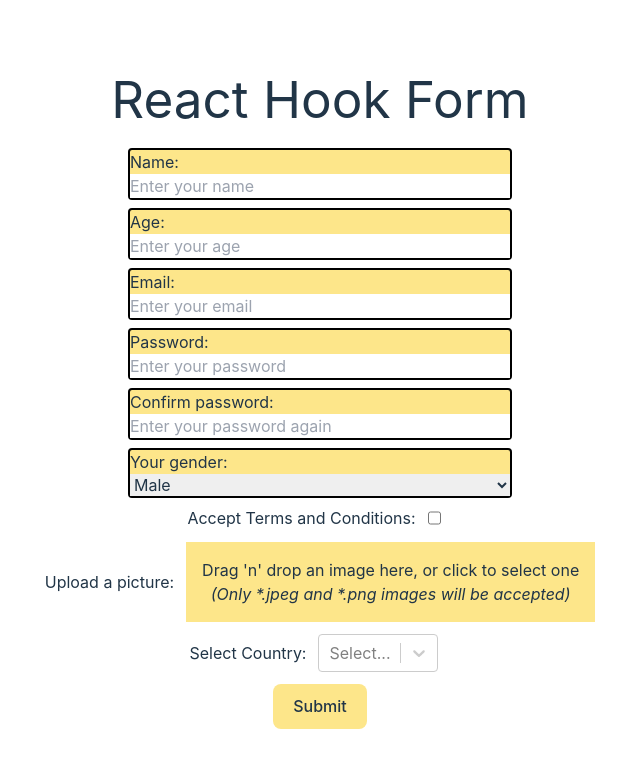
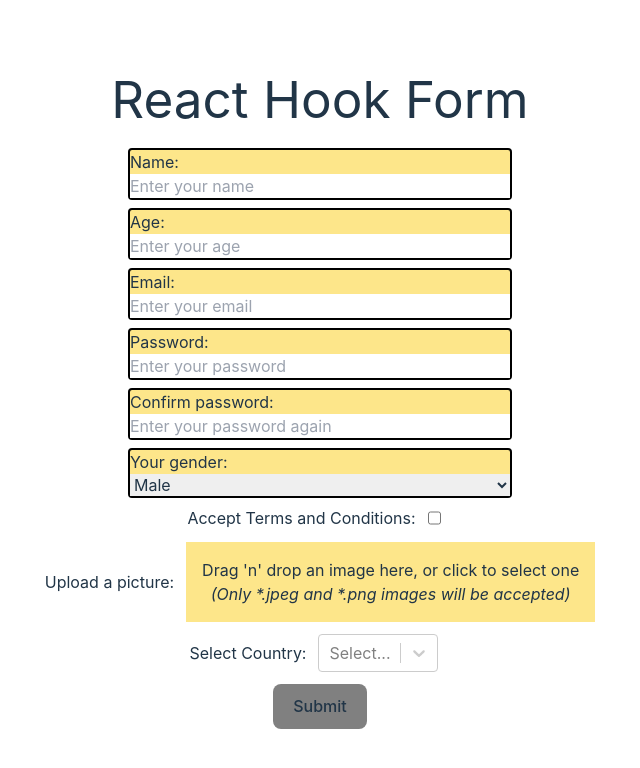
Before and after one commit to Hotimpulse/react-rs-week1, a React (Vite) app: page /react-hook-form in a window 1280 px wide. Shown: the top 768 px of the page, without its empty margins (320-960 px from the left). Built offline with nearby package versions, Linux system fonts and the light colour scheme.

Commit message:
feat: adding the picture displaying on the main route after form submission in the react hook form

```diff
--- a/package.json
+++ b/package.json
@@ -17,6 +17,7 @@
     "react-dom": "^18.2.0",
     "react-dropzone": "^14.2.3",
     "react-hook-form": "^7.48.2",
+    "react-redux": "^8.1.3",
     "react-router-dom": "^6.20.1",
     "react-select": "^5.8.0",
     "yup": "^1.3.2"
--- a/src/App.tsx
+++ b/src/App.tsx
@@ -7,6 +7,8 @@ import './App.css';
 import ReactHookForm from './ReactHookForm';
 import UncontrolledForm from './UncontrolledForm';
 import Home from './Home';
+import { Provider } from 'react-redux';
+import { store } from './store/store';
 
 const router = createBrowserRouter([
   {
@@ -28,7 +30,13 @@ const router = createBrowserRouter([
 ]);
 
 function App() {
-  return <RouterProvider router={router} />;
+  return (
+    <>
+      <Provider store={store}>
+        <RouterProvider router={router} />
+      </Provider>
+    </>
+  );
 }
 
 export default App;
--- a/src/Home.tsx
+++ b/src/Home.tsx
@@ -1,10 +1,19 @@
 import { Link } from 'react-router-dom';
+import { useSelector } from 'react-redux';
+import { RootState } from './store/store';
 
 export default function Home() {
+  const picture = useSelector((state: RootState) => state.formData.picture);
+
   return (
-    <div className="flex gap-4 text-cyan-800">
-      <Link to="/uncontrolled-form">Uncontrolled Form</Link>
-      <Link to="/react-hook-form">React Hook Form</Link>
-    </div>
+    <>
+      <div className="flex flex-col gap-4 text-cyan-800 w-96 mx-auto">
+        <Link to="/uncontrolled-form">Uncontrolled Form</Link>
+        <Link to="/react-hook-form">React Hook Form</Link>
+        <div className="">
+          {picture && <img src={picture} alt="image"></img>}
+        </div>
+      </div>
+    </>
   );
 }
--- a/src/ReactHookForm.tsx
+++ b/src/ReactHookForm.tsx
@@ -4,6 +4,9 @@ import * as yup from 'yup';
 import { useDropzone } from 'react-dropzone';
 import Select from 'react-select';
 import { useNavigate } from 'react-router-dom';
+import { updatePicture } from './store/formDataSlice';
+import { useDispatch } from 'react-redux';
+import MyButtonComponent from './components/MyButtonComponent';
 
 interface IFormInputs {
   name: string;
@@ -51,10 +54,13 @@ export default function ReactHookForm() {
   const {
     register,
     handleSubmit,
-    formState: { errors },
+    formState: { errors, isValid },
     reset,
     setValue,
-  } = useForm<IFormInputs>({ resolver: yupResolver(schema) });
+  } = useForm<IFormInputs>({ resolver: yupResolver(schema), mode: 'onBlur' });
+
+  const dispatch = useDispatch();
+  const navigate = useNavigate();
 
   const fieldStyle =
     'flex flex-col mb-2 text-left bg-amber-200 rounded border-black border-2 w-96 mx-auto';
@@ -75,12 +81,11 @@ export default function ReactHookForm() {
       const reader = new FileReader();
       reader.onload = () => {
         setValue('picture', reader.result as string);
+        dispatch(updatePicture(reader.result as string));
       };
       reader.readAsDataURL(file);
     },
   });
-
-  const navigate = useNavigate();
 
   const countryOptions = ['Country 1', 'Country 2', 'Country 3'];
 
@@ -181,9 +186,12 @@ export default function ReactHookForm() {
           />
           <p className="text-red-600">{errors.country?.message}</p>
         </div>
-        <button type="submit" className="text-black-600 bg-amber-200">
-          Submit
-        </button>
+        <MyButtonComponent
+          label="Submit"
+          type="submit"
+          className={`text-black-600 bg-amber-200 ${isValid ? '' : 'disabled'}`}
+          disabled={!isValid}
+        />
       </form>
     </>
   );
--- /dev/null
+++ b/src/components/MyButtonComponent.tsx
@@ -0,0 +1,19 @@
+interface IMyButtonProps {
+  type: 'submit' | 'reset' | 'button' | undefined;
+  label: string;
+  disabled: boolean;
+  className: string;
+}
+
+export default function MyButtonComponent({
+  type,
+  disabled,
+  label,
+  className,
+}: IMyButtonProps) {
+  return (
+    <button type={type} className={className} disabled={disabled}>
+      {label}
+    </button>
+  );
+}
--- a/src/index.css
+++ b/src/index.css
@@ -70,3 +70,8 @@ button:focus-visible {
     background-color: #f9f9f9;
   }
 }
+
+.disabled {
+  background-color: grey;
+  cursor: not-allowed;
+}
--- a/src/store/formDataSlice.tsx
+++ b/src/store/formDataSlice.tsx
@@ -2,25 +2,25 @@ import { createSlice, PayloadAction } from '@reduxjs/toolkit';
 
 interface FormData {
   name: string;
-  age: number | null;
+  age: number;
   email: string;
   password: string;
   confirmPassword: string;
   gender: string;
   acceptTerms: boolean;
-  picture: string | null;
+  picture: string;
   country: string;
 }
 
 const initialState: FormData = {
   name: '',
-  age: null,
+  age: 0,
   email: '',
   password: '',
   confirmPassword: '',
   gender: '',
   acceptTerms: false,
-  picture: null,
+  picture: '',
   country: '',
 };
 
@@ -31,8 +31,11 @@ const formDataSlice = createSlice({
     updateFormData: (state, action: PayloadAction<FormData>) => {
       return { ...state, ...action.payload };
     },
+    updatePicture: (state, action: PayloadAction<string>) => {
+      state.picture = action.payload;
+    },
   },
 });
 
-export const { updateFormData } = formDataSlice.actions;
+export const { updateFormData, updatePicture } = formDataSlice.actions;
 export default formDataSlice.reducer;
```
Also changed, not shown: 1 other file (tests, documents, lock files or other folders).
